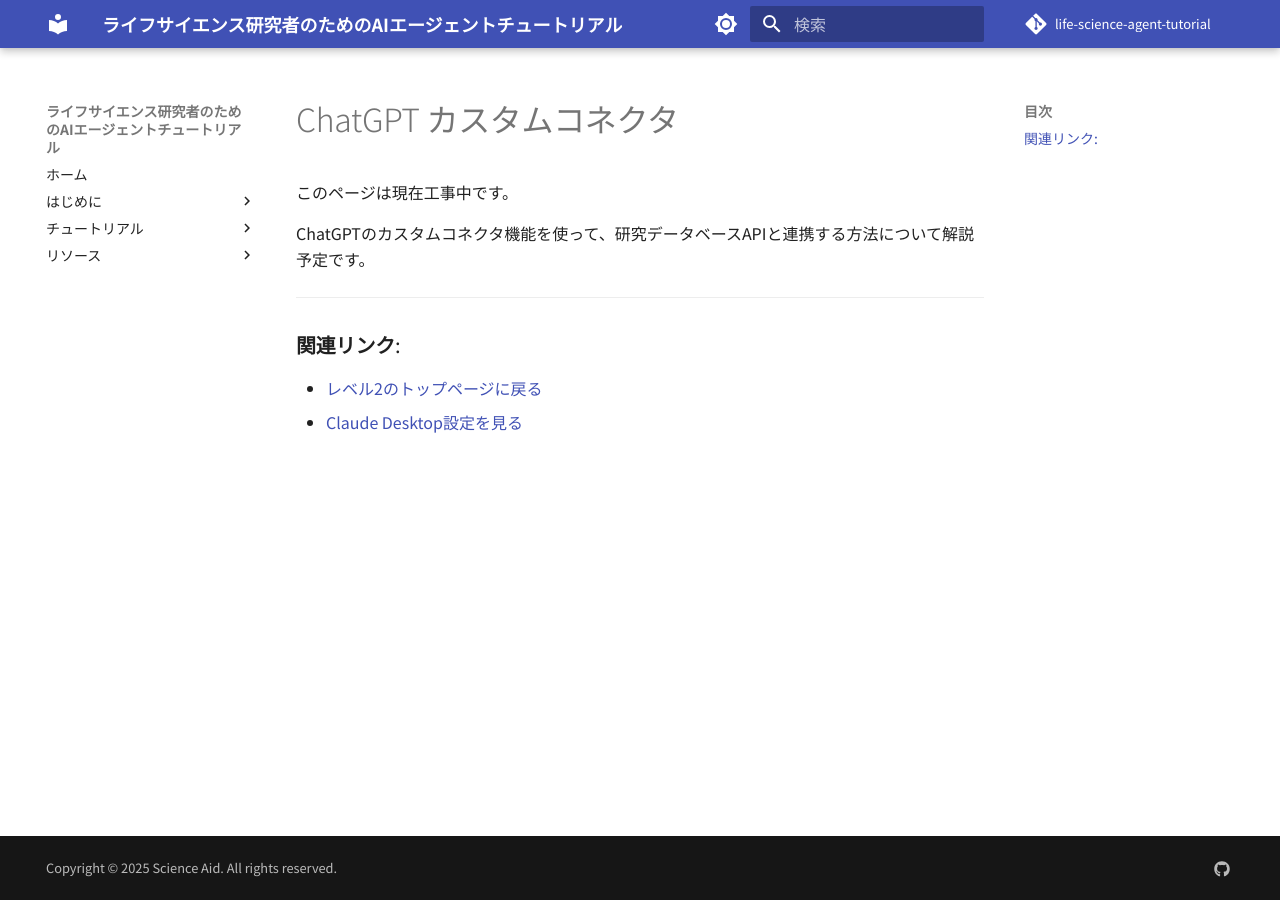
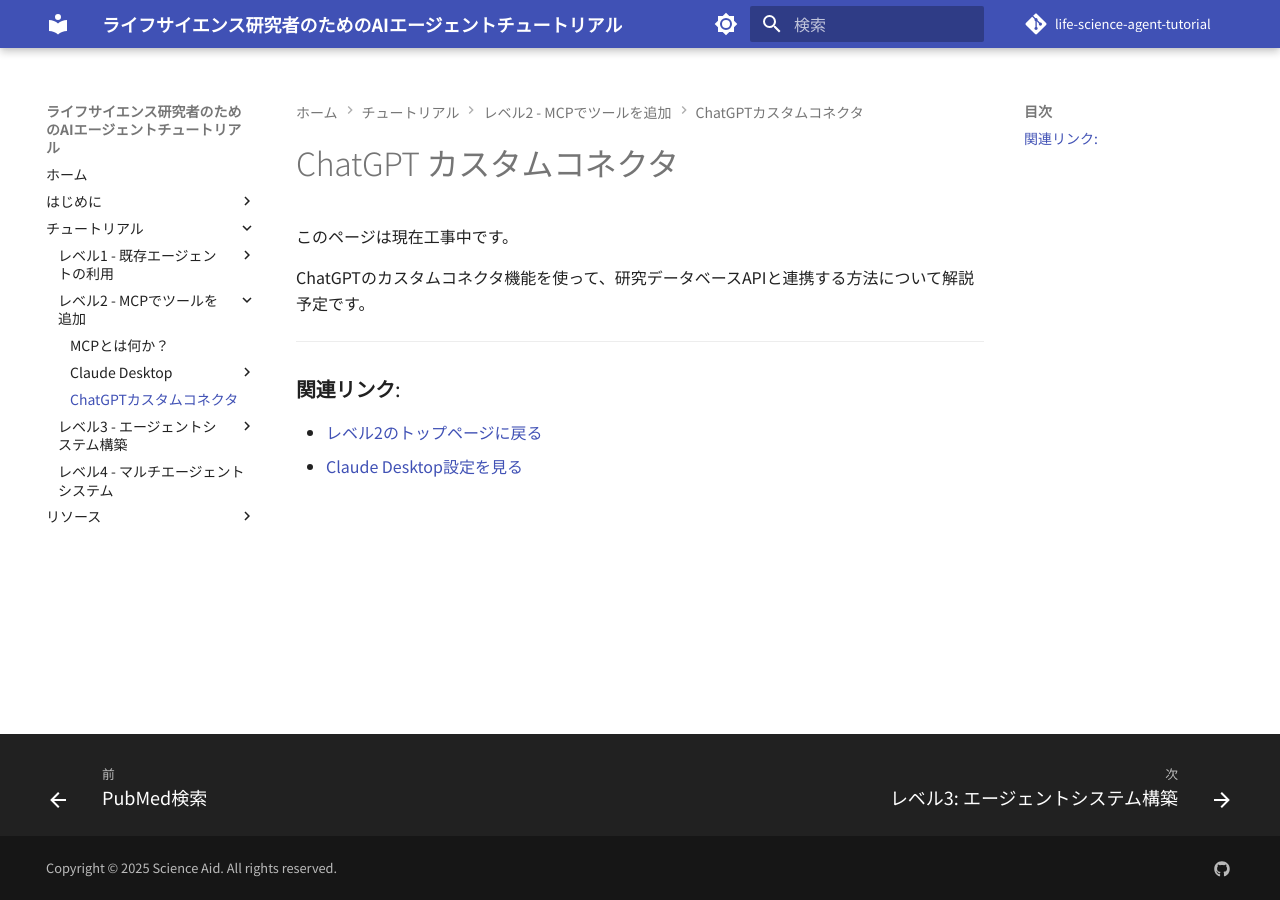
Before and after one commit to fuku-inc/life-science-agent-tutorial, an MkDocs documentation site: the page built from docs/tutorials/02-mcp-server/chatgpt-custom-connector/index.md, in a window 1280 px wide. Built offline with MkDocs 1.6.1 and Material for MkDocs 9.7.7, drawn with Linux system fonts in a browser that asks for light colours; comment, search, counter and statistics services are not loaded; part of the change alters nothing that is shown.

Commit message:
docs(navigation): add ChatGPT custom connector to navigation
Update mkdocs.yml to include ChatGPT custom connector page in the navigation structure.

🤖 Generated with Claude Code

Co-Authored-By: Claude <noreply@anthropic.com>

```diff
--- a/mkdocs.yml
+++ b/mkdocs.yml
@@ -116,7 +116,8 @@ nav:
           - Claude Desktop:
               - tutorials/02-mcp-server/claude-desktop/index.md
               - PubMed検索: tutorials/02-mcp-server/claude-desktop/pubmed-search.md
-          - ChatGPTカスタムコネクタ: tutorials/02-mcp-server/chatgpt-custom.md
+          - ChatGPTカスタムコネクタ:
+              - tutorials/02-mcp-server/chatgpt-custom-connector/index.md
       - レベル3 - エージェントシステム構築:
           - tutorials/03-build-agents/index.md
           - ADK: tutorials/03-build-agents/adk.md
```
